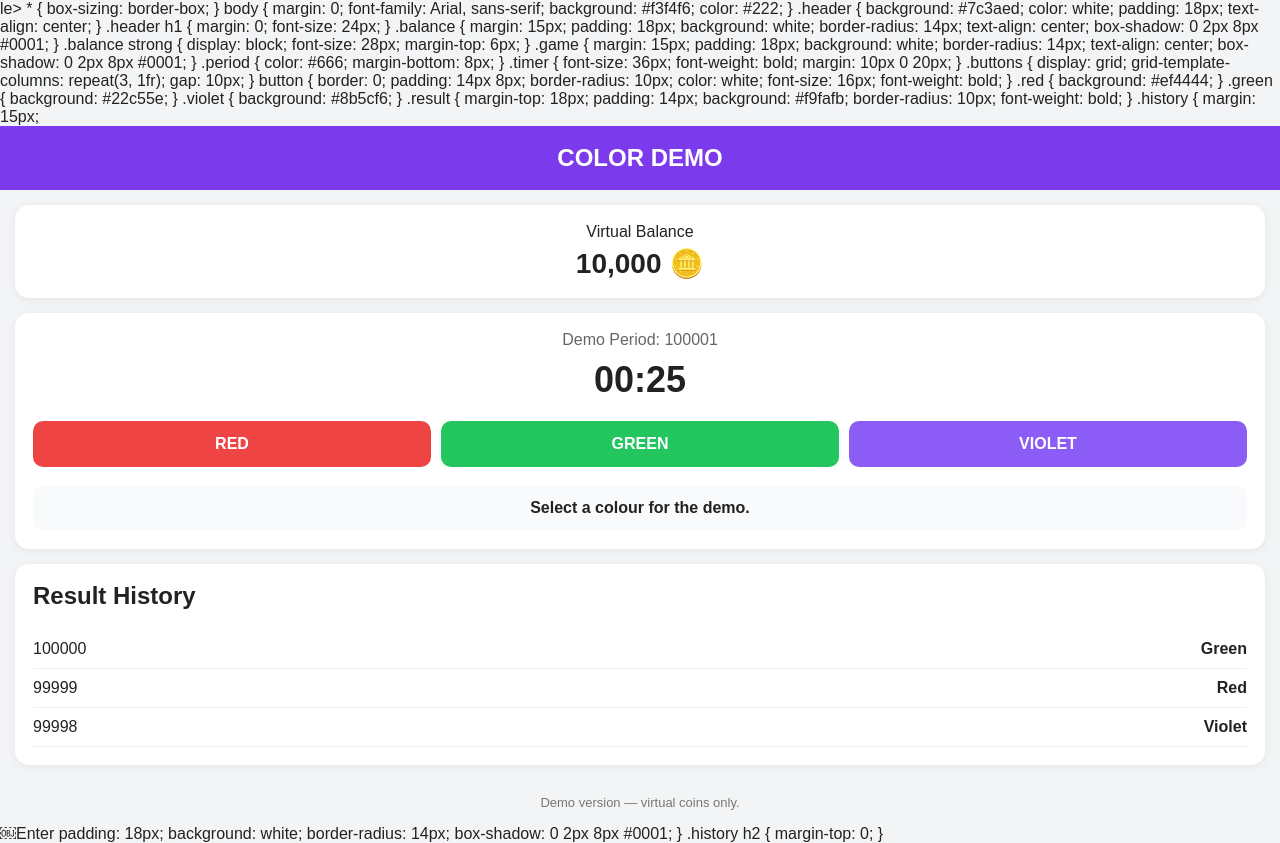
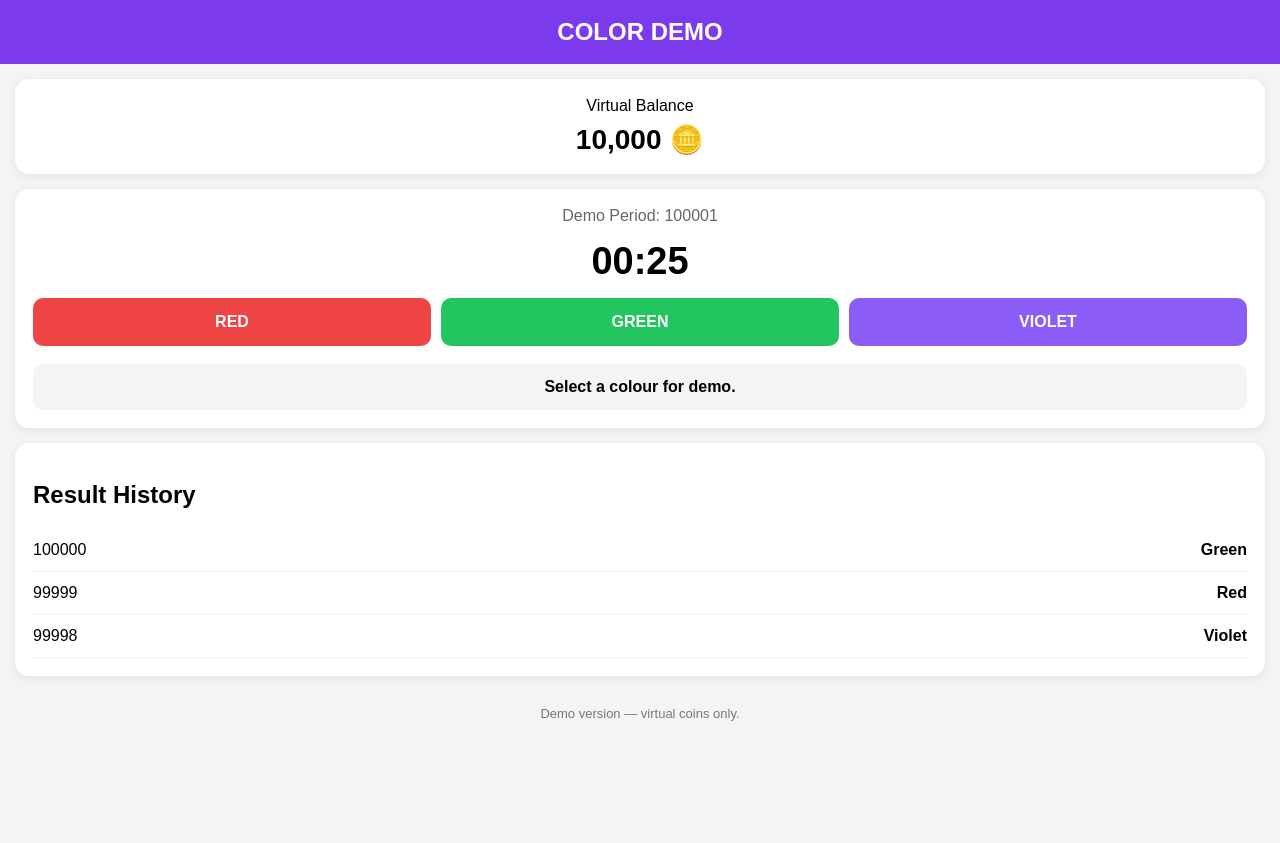
Before and after one commit to faizanmohd5437-afk/color-demo, a plain HTML site: page index.html in a window 1280 px wide. After the commit the page ends 800 px from the top, so only its background shows below. Drawn offline with Linux system fonts and the light colour scheme.

Commit message:
Update index.html

```diff
--- a/index.html
+++ b/index.html
@@ -5,7 +5,7 @@
   <meta name="viewport" content="width=device-width, initial-scale=1.0">
   <title>Color Demo</title>
 
-le>
+  <style>
     * {
       box-sizing: border-box;
     }
@@ -14,14 +14,13 @@ le>
       margin: 0;
       font-family: Arial, sans-serif;
       background: #f3f4f6;
-      color: #222;
     }
 
     .header {
       background: #7c3aed;
       color: white;
+      text-align: center;
       padding: 18px;
-      text-align: center;
     }
 
     .header h1 {
@@ -29,39 +28,36 @@ le>
       font-size: 24px;
     }
 
-    .balance {
+    .card {
       margin: 15px;
       padding: 18px;
       background: white;
       border-radius: 14px;
+      box-shadow: 0 2px 8px rgba(0,0,0,.08);
+    }
+
+    .balance {
       text-align: center;
-      box-shadow: 0 2px 8px #0001;
     }
 
     .balance strong {
       display: block;
       font-size: 28px;
-      margin-top: 6px;
+      margin-top: 8px;
     }
 
     .game {
-      margin: 15px;
-      padding: 18px;
-      background: white;
-      border-radius: 14px;
       text-align: center;
-      box-shadow: 0 2px 8px #0001;
     }
 
     .period {
       color: #666;
-      margin-bottom: 8px;
     }
 
     .timer {
-      font-size: 36px;
+      font-size: 38px;
       font-weight: bold;
-      margin: 10px 0 20px;
+      margin: 15px 0;
     }
 
     .buttons {
@@ -72,8 +68,8 @@ le>
 
     button {
       border: 0;
-      padding: 14px 8px;
       border-radius: 10px;
+      padding: 15px 5px;
       color: white;
       font-size: 16px;
       font-weight: bold;
@@ -94,133 +90,19 @@ le>
     .result {
       margin-top: 18px;
       padding: 14px;
-      background: #f9fafb;
+      background: #f3f4f6;
       border-radius: 10px;
       font-weight: bold;
-    }
-
-    .history {
-      margin: 15px;<!DOCTYPE html>
-<html lang="en">
-<head>
-  <meta charset="UTF-8">
-  <meta name="viewport" content="width=device-width, initial-scale=1.0">
-  <title>Color Demo</title>
-
-  <style>
-    * {
-      box-sizing: border-box;
-    }
-
-    body {
-      margin: 0;
-      font-family: Arial, sans-serif;
-      background: #f3f4f6;
-      color: #222;
-    }
-
-    .header {
-      background: #7c3aed;
-      color: white;
-      padding: 18px;
-      text-align: center;
-    }
-
-    .header h1 {
-      margin: 0;
-      font-size: 24px;
-    }
-
-    .balance {
-      margin: 15px;
-      padding: 18px;
-      background: white;
-      border-radius: 14px;
-      text-align: center;
-      box-shadow: 0 2px 8px #0001;
-    }
-
-    .balance strong {
-      display: block;
-      font-size: 28px;
-      margin-top: 6px;
-    }
-
-    .game {
-      margin: 15px;
-      padding: 18px;
-      background: white;
-      border-radius: 14px;
-      text-align: center;
-      box-shadow: 0 2px 8px #0001;
-    }
-
-    .period {
-      color: #666;
-      margin-bottom: 8px;
-    }
-
-    .timer {
-      font-size: 36px;
-      font-weight: bold;
-      margin: 10px 0 20px;
-    }
-
-    .buttons {
-      display: grid;
-      grid-template-columns: repeat(3, 1fr);
-      gap: 10px;
-    }
-
-    button {
-      border: 0;
-      padding: 14px 8px;
-      border-radius: 10px;
-      color: white;
-      font-size: 16px;
-      font-weight: bold;
-    }
-
-    .red {
-      background: #ef4444;
-    }
-
-    .green {
-      background: #22c55e;
-    }
-
-    .violet {
-      background: #8b5cf6;
-    }
-
-    .result {
-      margin-top: 18px;
-      padding: 14px;
-      background: #f9fafb;
-      border-radius: 10px;
-      font-weight: bold;
-    }
-
-    .history {
-      margin: 15px;
-      padding: 18px;
-      background: white;
-      border-radius: 14px;
-      box-shadow: 0 2px 8px #0001;
-    }
-
-    .history h2 {
-      margin-top: 0;
     }
 
     .row {
       display: flex;
       justify-content: space-between;
-      padding: 10px 0;
+      padding: 12px 0;
       border-bottom: 1px solid #eee;
     }
 
-    .demo-note {
+    .note {
       text-align: center;
       color: #777;
       font-size: 13px;
@@ -235,38 +117,43 @@ le>
     <h1>COLOR DEMO</h1>
   </div>
 
-  <div class="balance">
+  <div class="card balance">
     Virtual Balance
     <strong>10,000 🪙</strong>
   </div>
 
-  <div class="game">
-    <div class="period">Demo Period: <span id="period">100001</span></div>
+  <div class="card game">
+    <div class="period">
+      Demo Period: <span id="period">100001</span>
+    </div>
 
     <div class="timer" id="timer">00:30</div>
 
     <div class="buttons">
-      <button class="red" onclick="choose('Red')">RED</button>
-      <button class="green" onclick="choose('Green')">GREEN</button>
-      <button class="violet" onclick="choose('Violet')">VIOLET</button>
+      <button class="red" onclick="selectColor('Red')">RED</button>
+      <button class="green" onclick="selectColor('Green')">GREEN</button>
+      <button class="violet" onclick="selectColor('Violet')">VIOLET</button>
     </div>
 
     <div class="result" id="result">
-      Select a colour for the demo.
+      Select a colour for demo.
     </div>
   </div>
 
-  <div class="history">
+  <div class="card">
     <h2>Result History</h2>
+
     <div id="history">
       <div class="row">
         <span>100000</span>
         <strong>Green</strong>
       </div>
+
       <div class="row">
         <span>99999</span>
         <strong>Red</strong>
       </div>
+
       <div class="row">
         <span>99998</span>
         <strong>Violet</strong>
@@ -274,7 +161,7 @@ le>
     </div>
   </div>
 
-  <div class="demo-note">
+  <div class="note">
     Demo version — virtual coins only.
   </div>
 
@@ -282,9 +169,9 @@ le>
     let seconds = 30;
     let period = 100001;
 
-    function choose(colour) {
+    function selectColor(color) {
       document.getElementById("result").textContent =
-        "Demo selection: " + colour;
+        "Demo selection: " + color;
     }
 
     setInterval(function () {
@@ -295,19 +182,23 @@ le>
         period++;
 
         const colors = ["Red", "Green", "Violet"];
-        const result = colors[Math.floor(Math.random() * colors.length)];
+        const result =
+          colors[Math.floor(Math.random() * colors.length)];
+
+        document.getElementById("period").textContent = period;
 
         document.getElementById("result").textContent =
           "Demo Result: " + result;
 
-        document.getElementById("period").textContent = period;
-
         const history = document.getElementById("history");
 
         history.innerHTML =
-          '<div class="row"><span>' + period +
-          '</span><strong>' + result +
-          '</strong></div>' + history.innerHTML;
+          '<div class="row"><span>' +
+          period +
+          '</span><strong>' +
+          result +
+          '</strong></div>' +
+          history.innerHTML;
       }
 
       document.getElementById("timer").textContent =
@@ -317,13 +208,4 @@ le>
   </script>
 
 </body>
-</html>￼Enter
-      padding: 18px;
-      background: white;
-      border-radius: 14px;
-      box-shadow: 0 2px 8px #0001;
-    }
-
-    .history h2 {
-      margin-top: 0;
-    }
+</html>
```
